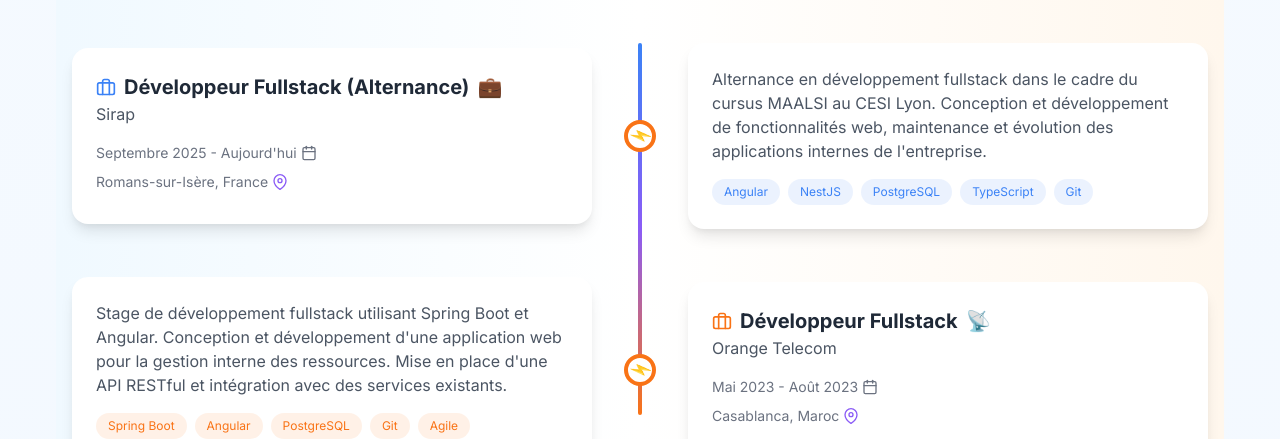
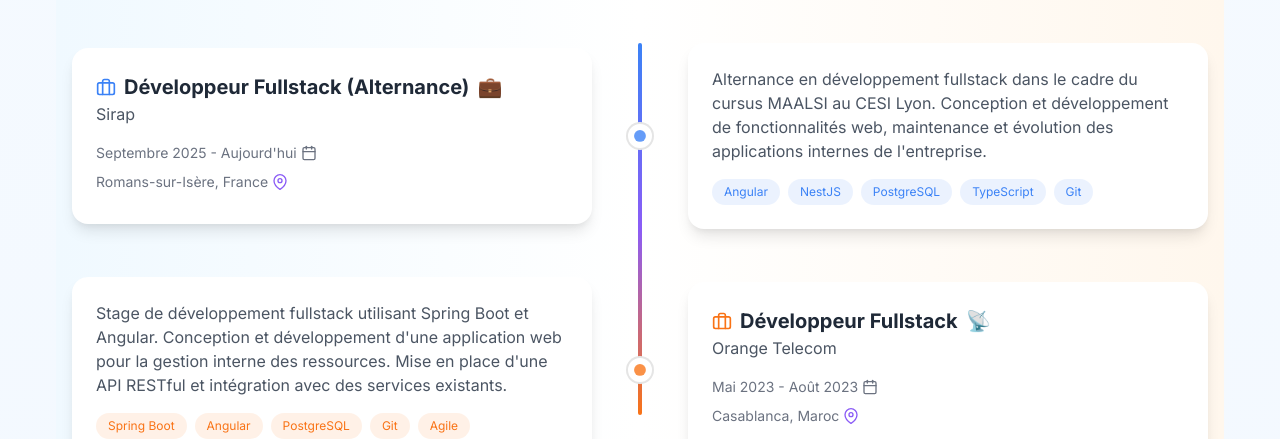
Before and after one commit to OzawaKyo/Mon-portfolio, a React (Vite) app: page / in a window 1280 px wide. Shown: the part 4040-4479 px from the top of the page. Built offline with nearby package versions, Linux system fonts and the light colour scheme.

Commit message:
Remplace l'emoji éclair tournant par une pastille colorée minimaliste
Le point de la timeline Expérience est maintenant un simple cercle plein coloré (selon exp.color) avec une légère pulsation, au lieu d'un emoji qui tournait en continu.

```diff
--- a/src/components/ExperienceSection.css
+++ b/src/components/ExperienceSection.css
@@ -119,10 +119,10 @@
     position: absolute;
     left: 50%;
     transform: translateX(-50%);
-    width: 2rem;
-    height: 2rem;
+    width: 1.75rem;
+    height: 1.75rem;
     background-color: white;
-    border: 0.25rem solid #f97316;
+    border: 2px solid rgba(0, 0, 0, 0.1);
     border-radius: 50%;
     z-index: 10;
     align-items: center;
@@ -137,10 +137,21 @@
 
   .dark .timeline-dot {
     background-color: #1f2937;
+    border-color: rgba(255, 255, 255, 0.12);
   }
 
   .timeline-dot-content {
-    font-size: 1rem;
+    width: 0.65rem;
+    height: 0.65rem;
+    border-radius: 50%;
+  }
+
+  .timeline-dot-orange .timeline-dot-content {
+    background-color: #f97316;
+  }
+
+  .timeline-dot-blue .timeline-dot-content {
+    background-color: #3b82f6;
   }
 
   .experience-card {
--- a/src/components/ExperienceSection.tsx
+++ b/src/components/ExperienceSection.tsx
@@ -94,15 +94,13 @@ const ExperienceSection = () => {
                   <div className="timeline-left">{isReversed ? details : card}</div>
 
                   {/* Timeline dot */}
-                  <div className="timeline-dot">
+                  <div className={`timeline-dot timeline-dot-${exp.color}`}>
                     <motion.div
-                      animate={{ rotate: 360 }}
-                      transition={{ repeat: Number.POSITIVE_INFINITY, duration: 10, ease: "linear" }}
+                      animate={{ scale: [1, 1.3, 1], opacity: [1, 0.65, 1] }}
+                      transition={{ repeat: Number.POSITIVE_INFINITY, duration: 2.5, ease: "easeInOut" }}
                       className="timeline-dot-content"
                       aria-hidden="true"
-                    >
-                      ⚡
-                    </motion.div>
+                    />
                   </div>
 
                   <div className="timeline-right">{isReversed ? card : details}</div>
```
